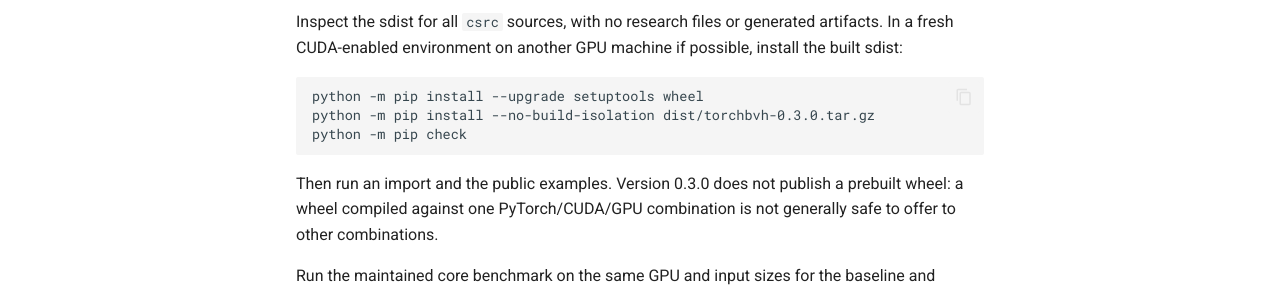
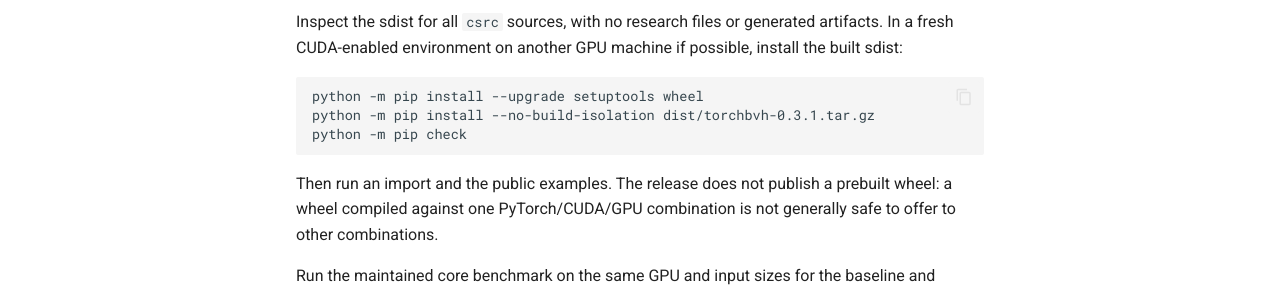
Before and after one commit to Robh96/torchbvh, an MkDocs documentation site: the page built from docs/testing.md, in a window 1280 px wide and 900 px high, scrolled down 803 px. Shown: the part 368-660 px from the top of the window. Built offline with MkDocs 1.6.1 and Material for MkDocs 9.7.7, drawn with Linux system fonts in a browser that asks for light colours; comment, search, counter and statistics services are not loaded.

````diff
--- a/docs/testing.md
+++ b/docs/testing.md
@@ -41,11 +41,11 @@ Inspect the sdist for all `csrc` sources, with no research files or generated ar
 
 ```bash
 python -m pip install --upgrade setuptools wheel
-python -m pip install --no-build-isolation dist/torchbvh-0.3.0.tar.gz
+python -m pip install --no-build-isolation dist/torchbvh-0.3.1.tar.gz
 python -m pip check
 ```
 
-Then run an import and the public examples. Version 0.3.0 does not publish a prebuilt wheel: a wheel compiled against one PyTorch/CUDA/GPU combination is not generally safe to offer to other combinations.
+Then run an import and the public examples. The release does not publish a prebuilt wheel: a wheel compiled against one PyTorch/CUDA/GPU combination is not generally safe to offer to other combinations.
 
 Run the maintained core benchmark on the same GPU and input sizes for the baseline and release candidate. Compare exact outputs and approximate-FPS quality before accepting timings. Finally, build documentation with strict link
 checking:
--- a/setup.py
+++ b/setup.py
@@ -11,7 +11,7 @@ README = (ROOT / "README.md").read_text(encoding="utf-8")
 
 setup(
     name="torchbvh",
-    version="0.3.0",
+    version="0.3.1",
     description="GPU-native BVH, k-NN, ray tracing, MLS interpolation, and FPS primitives for PyTorch.",
     long_description=README,
     long_description_content_type="text/markdown",
````
Also changed, not shown: README.md (+7 -7 lines), 1 other file.
